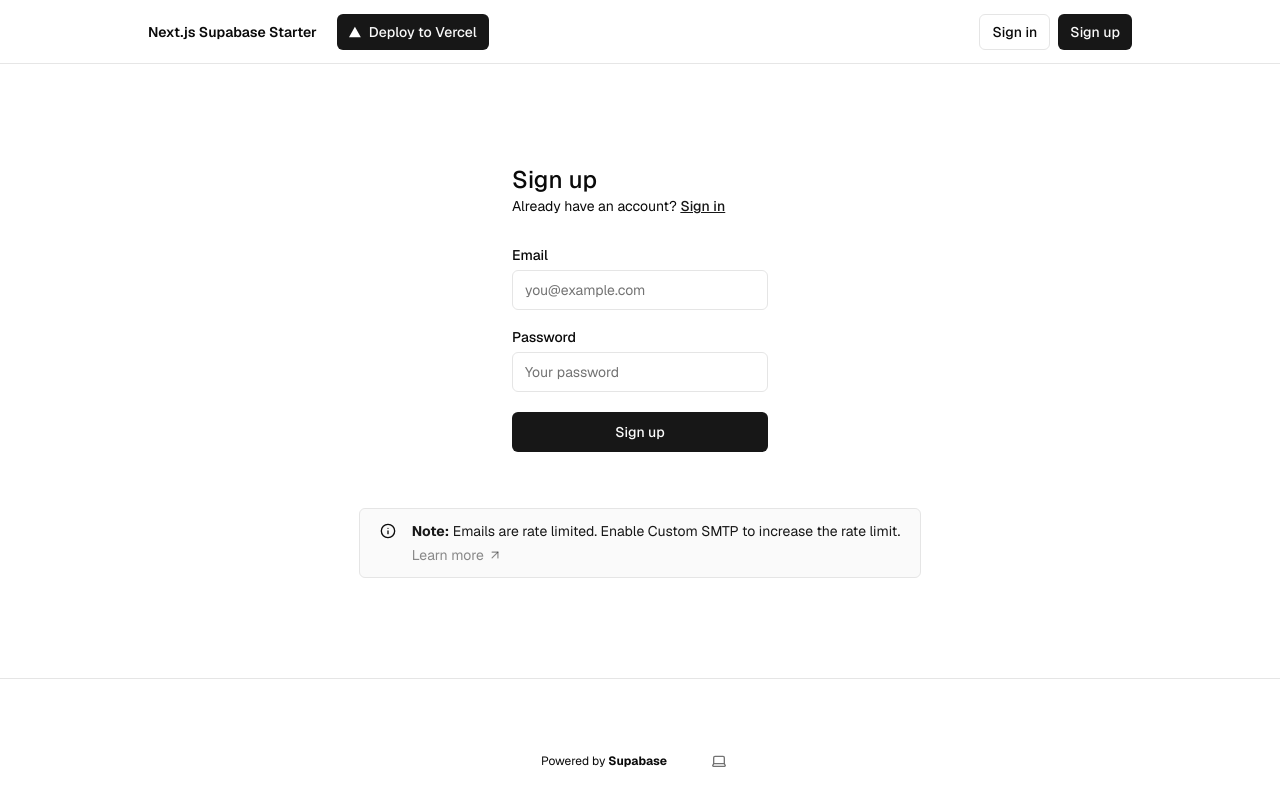
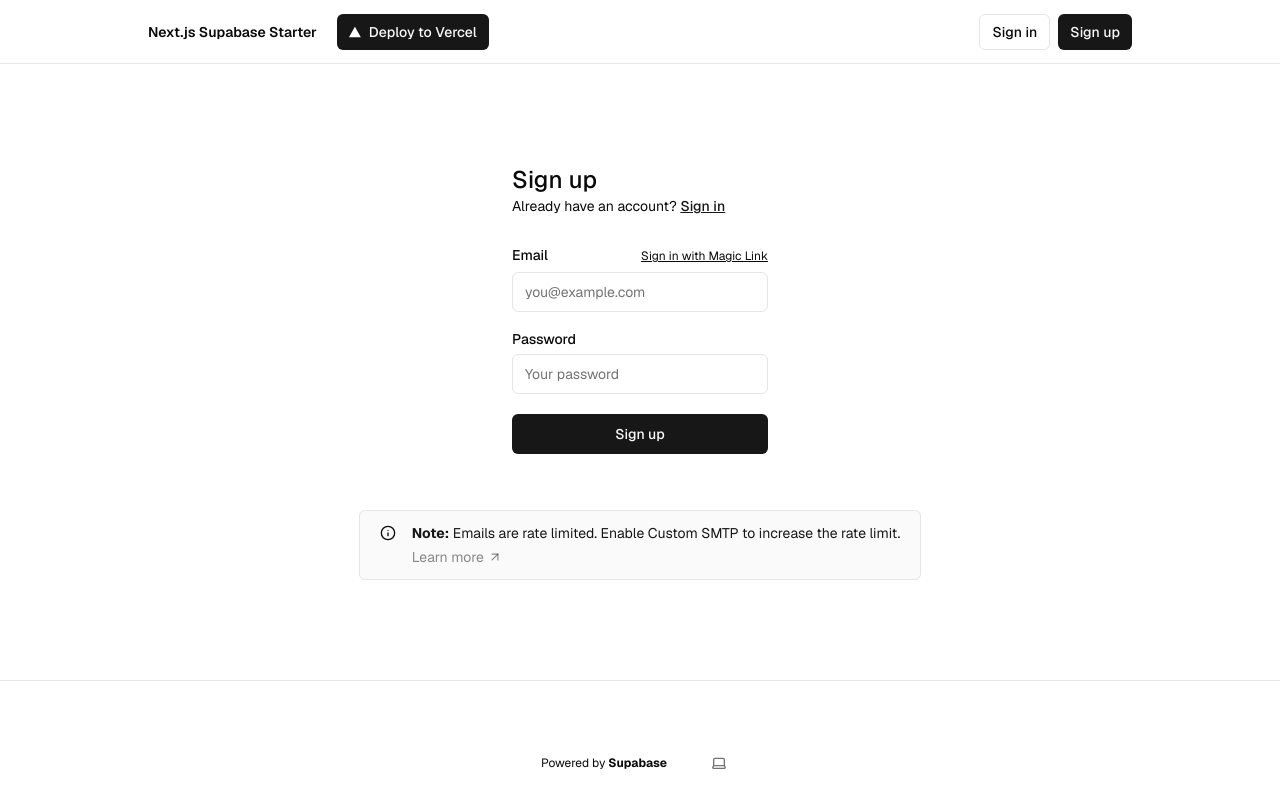
Before and after one commit to crux-coder/fix-finder, a Next.js app: page /sign-up in a window 1280 px wide. Shown: the top 808 px of the page. Built offline with nearby package versions, Linux system fonts and the light colour scheme; no server answers.

Commit message:
added sign in with magic link to sign up page as well

```diff
--- a/app/(auth-pages)/sign-up/page.tsx
+++ b/app/(auth-pages)/sign-up/page.tsx
@@ -29,7 +29,15 @@ export default async function Signup(props: {
           </Link>
         </p>
         <div className="flex flex-col gap-2 [&>input]:mb-3 mt-8">
-          <Label htmlFor="email">Email</Label>
+          <div className="flex justify-between align-center">
+            <Label htmlFor="email">Email</Label>
+            <Link
+              className="text-xs text-foreground underline"
+              href="/sign-in-with-magic-link"
+            >
+              Sign in with Magic Link
+            </Link>
+          </div>
           <Input name="email" placeholder="you@example.com" required />
           <Label htmlFor="password">Password</Label>
           <Input
```
